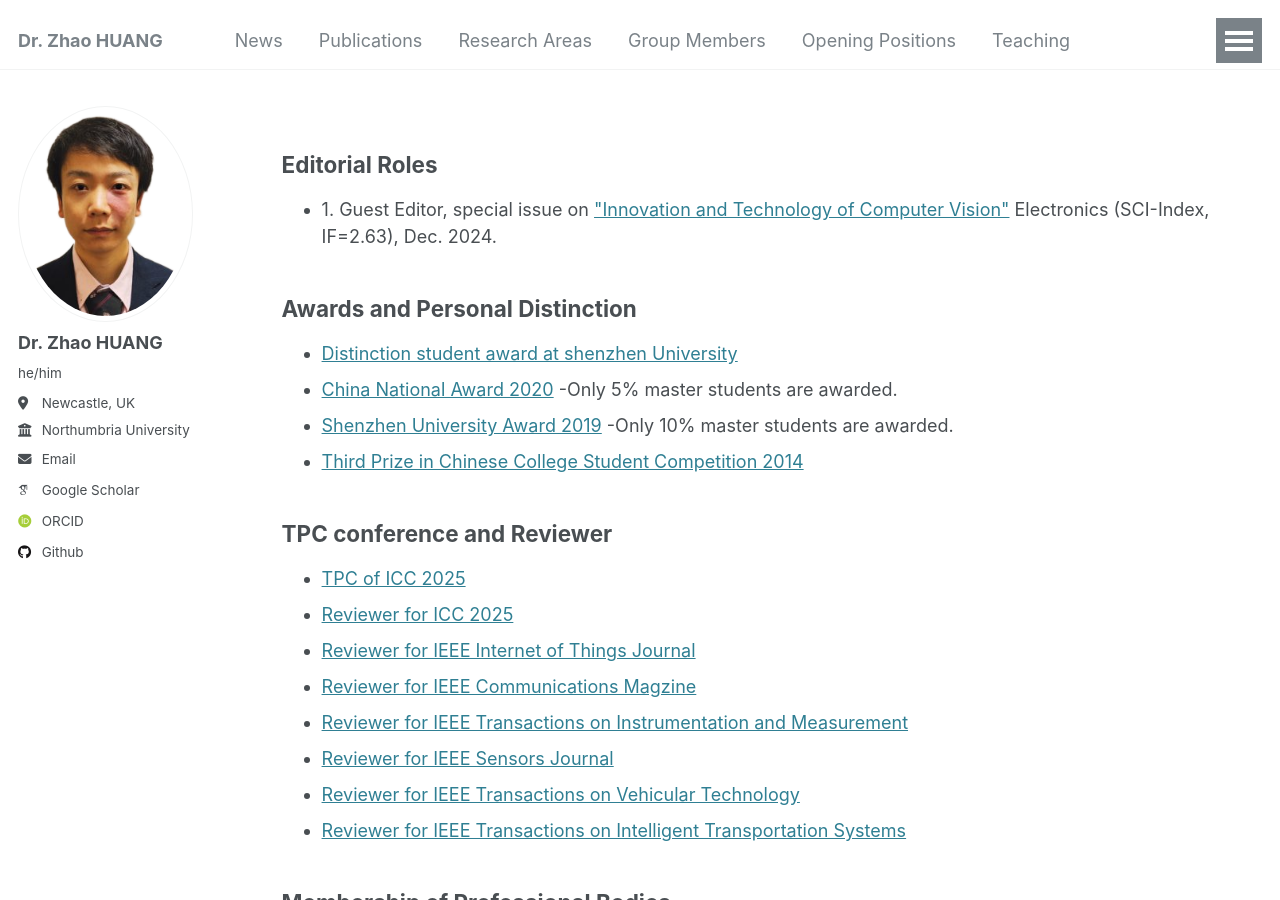
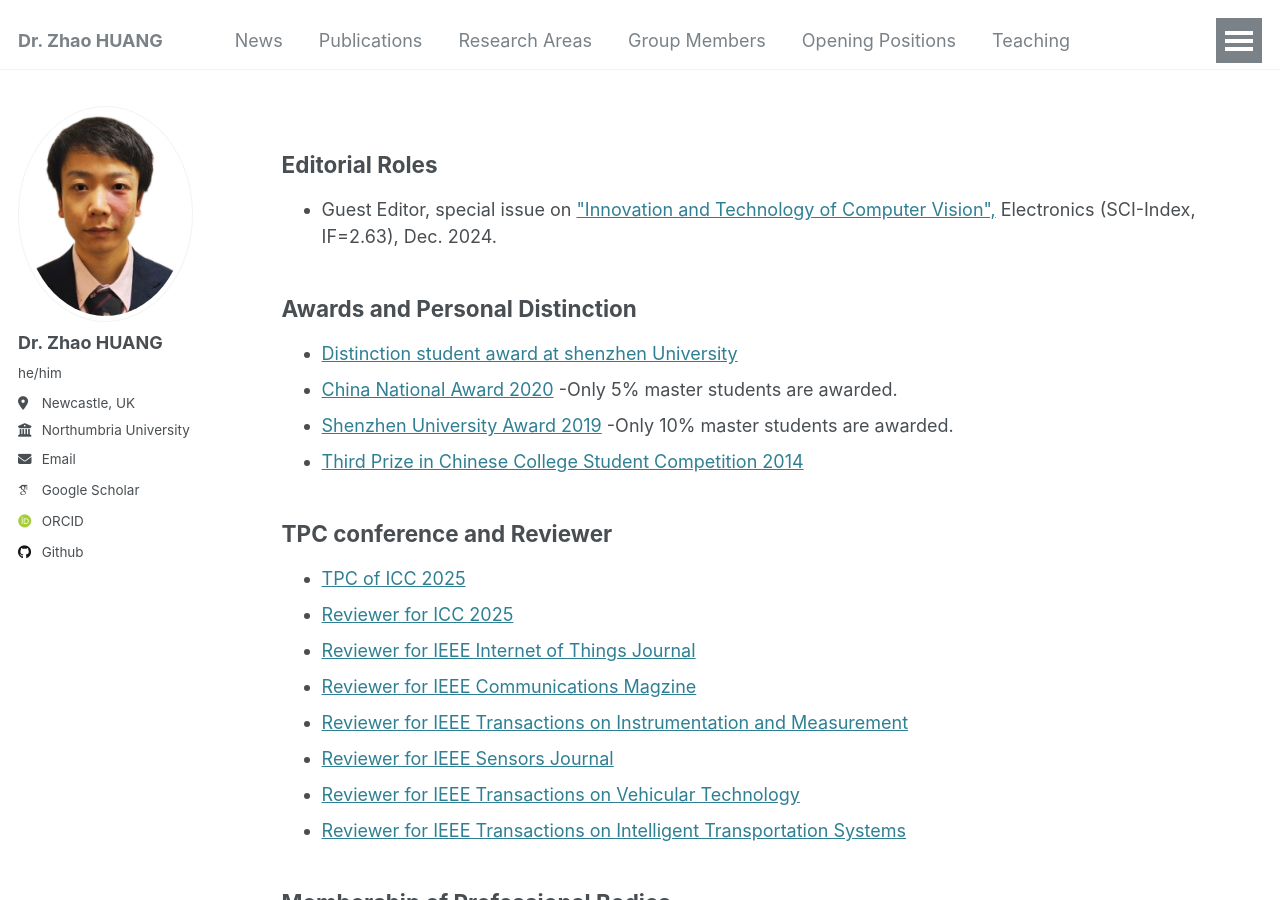
Before and after one commit to ZZ2020zz/ZZ2020zz.github.io, a Jekyll site: the page built from _pages/activities.html, in a window 1280 px wide and 900 px high. Built offline with Jekyll 4.4.1, drawn with Linux system fonts in a browser that asks for light colours; some web fonts are replaced.

Commit message:
Update activities.html

```diff
--- a/_pages/activities.html
+++ b/_pages/activities.html
@@ -18,7 +18,7 @@ author_profile: true
         <section>
             <h2>Editorial Roles</h2>
             <ul>
-                <li>1. <span>Guest Editor</span>, special issue on <a href="#">"Innovation and Technology of Computer Vision"</a> Electronics (SCI-Index, IF=2.63), Dec. 2024.</li>
+                <li> <span>Guest Editor</span>, special issue on <a href="#">"Innovation and Technology of Computer Vision",</a> Electronics (SCI-Index, IF=2.63), Dec. 2024.</li>
             </ul>
         </section>
 
```
